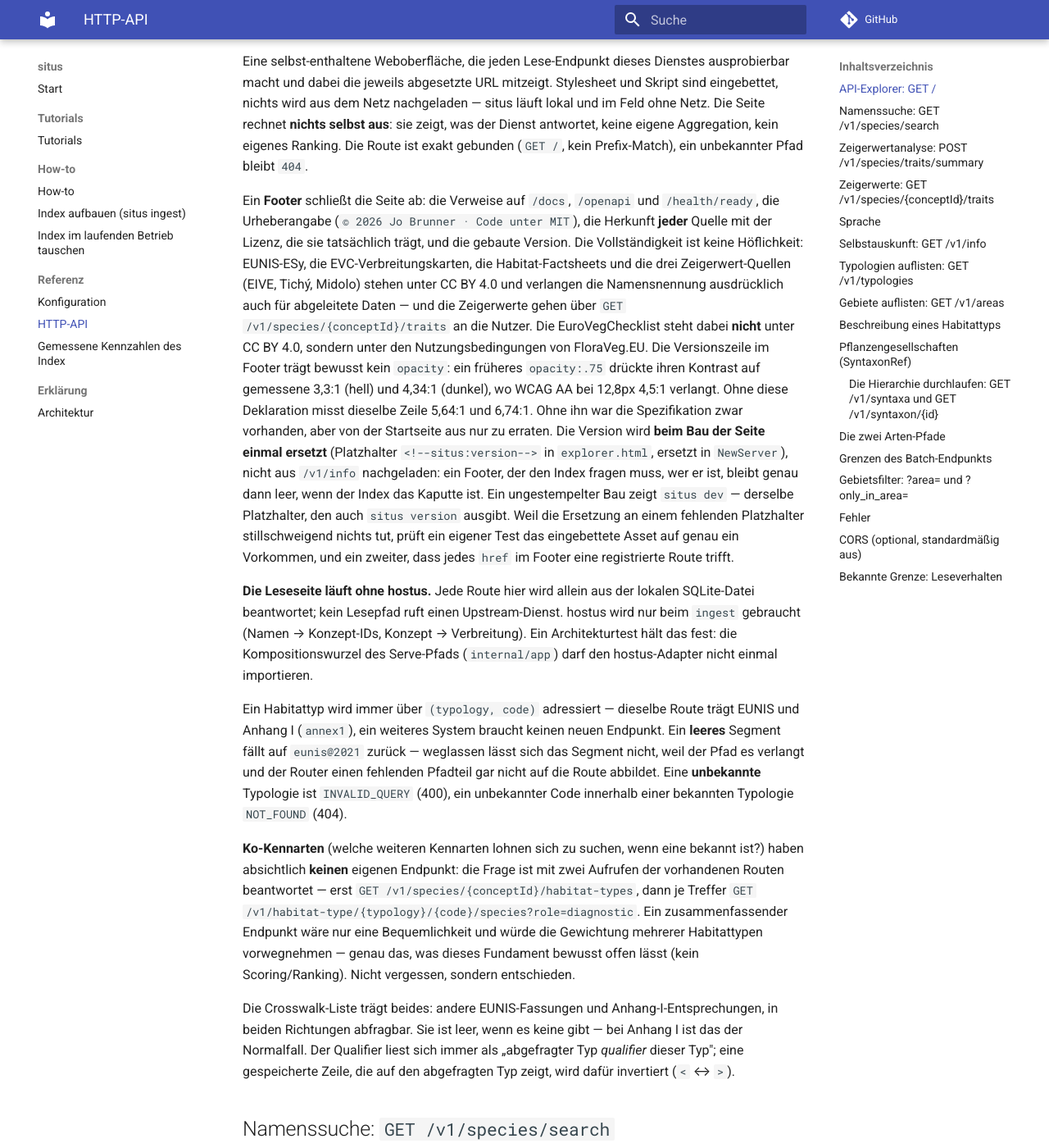
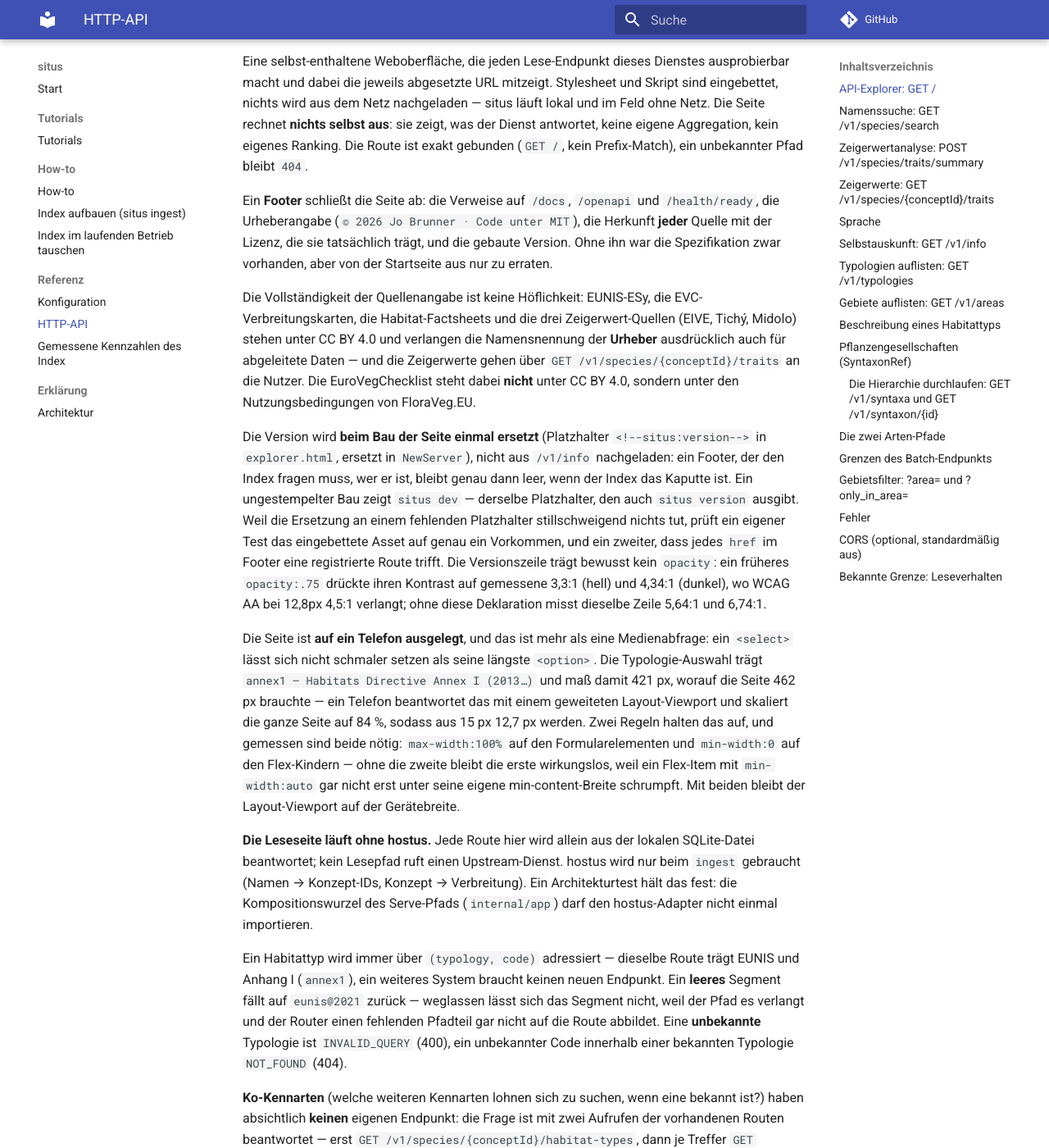
Before and after one commit to jobrunner/situs, an MkDocs documentation site: the page built from docs/reference/http-api.md, in a window 1280 px wide and 1400 px high, scrolled down 1437 px. Shown: the whole window at 82% size. Built offline with MkDocs 1.6.1 and Material for MkDocs 9.7.7, drawn with Linux system fonts in a browser that asks for light colours; comment, search, counter and statistics services are not loaded.

Commit message:
fix(explorer): die Seite auf schmalen Geraeten nicht herausskalieren
Bei iPhone-Emulation waren die Texte in den Drop-Downs zu klein zum Lesen.
Die Schriftgroesse war nicht die Ursache: gemessen rechnet die Seite
durchgehend mit 15px, und font:inherit stand auf den Formularelementen
bereits.

Ursache ist die Breite. Ein <select> laesst sich nicht schmaler setzen als
seine laengste <option> — das ist seine min-content-Breite, und weder
flex-shrink noch min-width auf dem select selbst aendern daran etwas. Die
Typologie-Auswahl traegt "annex1 — Habitats Directive Annex I (2013…)" und
mass damit 421px, worauf die Seite 462px brauchte. Ein Telefon beantwortet
eine zu breite Seite mit einem geweiteten Layout-Viewport: gemessen 462px
statt der 393px des Geraets, also die ganze Seite auf 84% skaliert. Aus 15px
werden so 12,7px und aus den 12,8px-Labels 10,8px.

Zwei Regeln sind noetig, und dass es zwei sind, ist gemessen und nicht
geraten: max-width:100% allein liess die Seite bei 462px, weil das Flex-Item
um den select herum min-width:auto behaelt und damit nie unter seine eigene
min-content-Breite schrumpft — "100%" eines ungeschrumpften Elternteils sind
weiterhin 421px. Erst mit min-width:0 auf den Flex-Kindern bleibt der
Layout-Viewport auf 393px, exakt der Geraetebreite, ohne jede Skalierung.
Nachgemessen ueber den ganzen Klickpfad (Syntaxa-Abfrage, Formation, Klasse,
Ordnung): durchgehend 393px. Auf dem Desktop aendert sich nichts, der select
bleibt dort bei 421px.

Die <pre>-Bloecke bleiben absichtlich breiter als der Viewport; sie scrollen
mit overflow:auto in sich und sprengen die Seite nicht.

Claude-Session: https://claude.ai/code/session_01T3rGJwxZSeJTKdSbhgxqhY

```diff
--- a/docs/reference/http-api.md
+++ b/docs/reference/http-api.md
@@ -41,25 +41,41 @@ bleibt `404`.
 Ein **Footer** schließt die Seite ab: die Verweise auf `/docs`, `/openapi` und
 `/health/ready`, die Urheberangabe (`© 2026 Jo Brunner · Code unter MIT`), die
 Herkunft **jeder** Quelle mit der Lizenz, die sie tatsächlich trägt, und die
-gebaute Version. Die Vollständigkeit ist keine Höflichkeit: EUNIS-ESy, die
+gebaute Version. Ohne ihn war die Spezifikation zwar vorhanden, aber von der
+Startseite aus nur zu erraten.
+
+Die Vollständigkeit der Quellenangabe ist keine Höflichkeit: EUNIS-ESy, die
 EVC-Verbreitungskarten, die Habitat-Factsheets und die drei Zeigerwert-Quellen
 (EIVE, Tichý, Midolo) stehen unter CC BY 4.0 und verlangen die Namensnennung
-ausdrücklich auch für abgeleitete Daten — und die Zeigerwerte gehen über
-`GET /v1/species/{conceptId}/traits` an die Nutzer. Die EuroVegChecklist steht
-dabei **nicht** unter CC BY 4.0, sondern unter den Nutzungsbedingungen von
-FloraVeg.EU. Die Versionszeile im Footer trägt bewusst kein `opacity`: ein
-früheres `opacity:.75` drückte ihren Kontrast auf gemessene 3,3:1 (hell) und
-4,34:1 (dunkel), wo WCAG AA bei 12,8px 4,5:1 verlangt. Ohne diese Deklaration
-misst dieselbe Zeile 5,64:1 und 6,74:1. Ohne ihn war die Spezifikation zwar vorhanden, aber von
-der Startseite aus nur zu erraten. Die Version wird **beim Bau der Seite einmal
-ersetzt** (Platzhalter `<!--situs:version-->` in `explorer.html`, ersetzt in
-`NewServer`), nicht aus `/v1/info` nachgeladen: ein Footer, der den Index fragen
-muss, wer er ist, bleibt genau dann leer, wenn der Index das Kaputte ist. Ein
-ungestempelter Bau zeigt `situs dev` — derselbe Platzhalter, den auch
-`situs version` ausgibt. Weil die Ersetzung an einem fehlenden Platzhalter
-stillschweigend nichts tut, prüft ein eigener Test das eingebettete Asset auf
-genau ein Vorkommen, und ein zweiter, dass jedes `href` im Footer eine
-registrierte Route trifft.
+der **Urheber** ausdrücklich auch für abgeleitete Daten — und die Zeigerwerte
+gehen über `GET /v1/species/{conceptId}/traits` an die Nutzer. Die
+EuroVegChecklist steht dabei **nicht** unter CC BY 4.0, sondern unter den
+Nutzungsbedingungen von FloraVeg.EU.
+
+Die Version wird **beim Bau der Seite einmal ersetzt** (Platzhalter
+`<!--situs:version-->` in `explorer.html`, ersetzt in `NewServer`), nicht aus
+`/v1/info` nachgeladen: ein Footer, der den Index fragen muss, wer er ist,
+bleibt genau dann leer, wenn der Index das Kaputte ist. Ein ungestempelter Bau
+zeigt `situs dev` — derselbe Platzhalter, den auch `situs version` ausgibt.
+Weil die Ersetzung an einem fehlenden Platzhalter stillschweigend nichts tut,
+prüft ein eigener Test das eingebettete Asset auf genau ein Vorkommen, und ein
+zweiter, dass jedes `href` im Footer eine registrierte Route trifft. Die
+Versionszeile trägt bewusst kein `opacity`: ein früheres `opacity:.75` drückte
+ihren Kontrast auf gemessene 3,3:1 (hell) und 4,34:1 (dunkel), wo WCAG AA bei
+12,8px 4,5:1 verlangt; ohne diese Deklaration misst dieselbe Zeile 5,64:1 und
+6,74:1.
+
+Die Seite ist **auf ein Telefon ausgelegt**, und das ist mehr als eine
+Medienabfrage: ein `<select>` lässt sich nicht schmaler setzen als seine
+längste `<option>`. Die Typologie-Auswahl trägt
+`annex1 — Habitats Directive Annex I (2013…)` und maß damit 421 px, worauf die
+Seite 462 px brauchte — ein Telefon beantwortet das mit einem geweiteten
+Layout-Viewport und skaliert die ganze Seite auf 84 %, sodass aus 15 px 12,7 px
+werden. Zwei Regeln halten das auf, und gemessen sind beide nötig:
+`max-width:100%` auf den Formularelementen und `min-width:0` auf den
+Flex-Kindern — ohne die zweite bleibt die erste wirkungslos, weil ein Flex-Item
+mit `min-width:auto` gar nicht erst unter seine eigene min-content-Breite
+schrumpft. Mit beiden bleibt der Layout-Viewport auf der Gerätebreite.
 
 **Die Leseseite läuft ohne hostus.** Jede Route hier wird allein aus der lokalen
 SQLite-Datei beantwortet; kein Lesepfad ruft einen Upstream-Dienst. hostus wird
```
Also changed, not shown: 2 other files.
